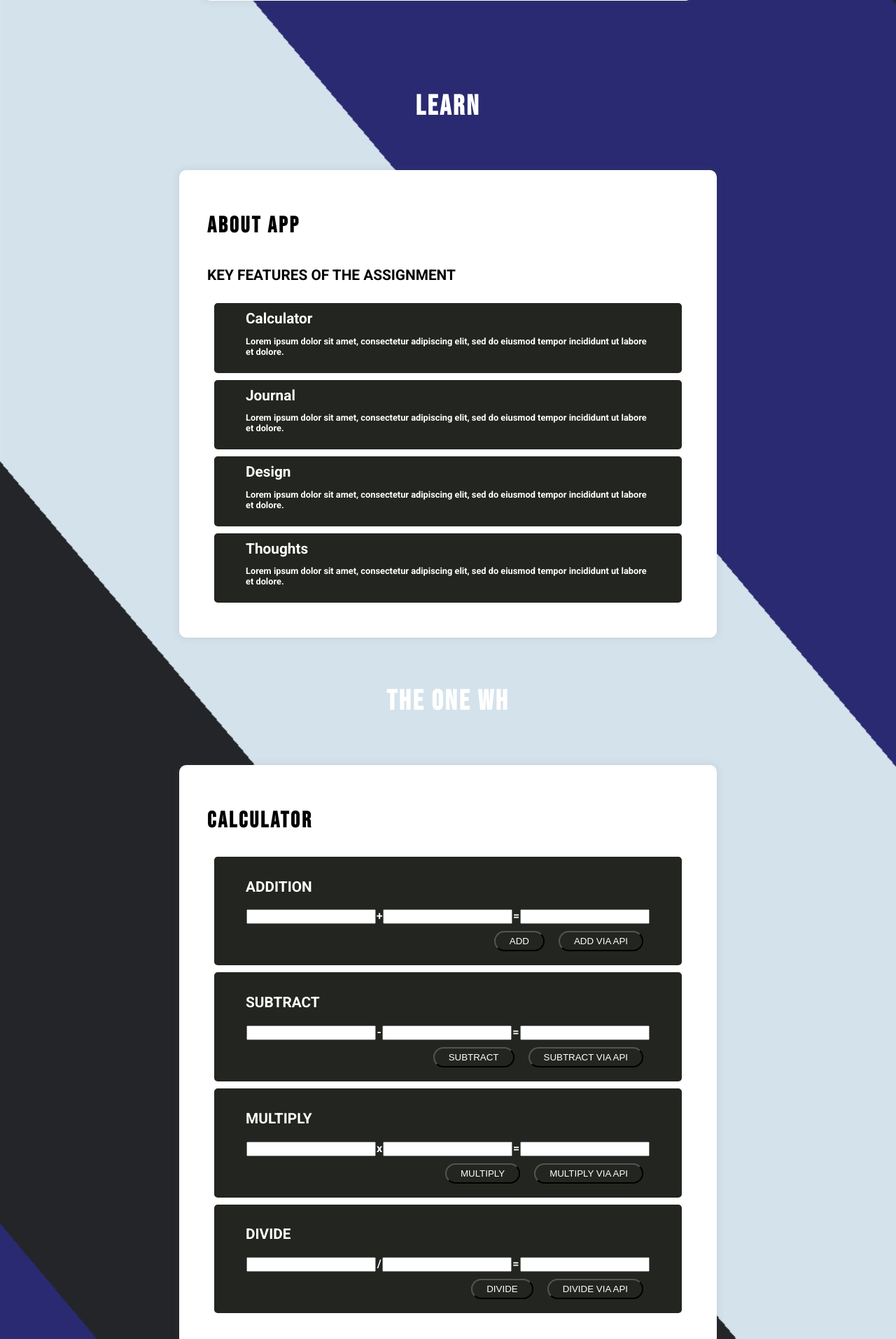
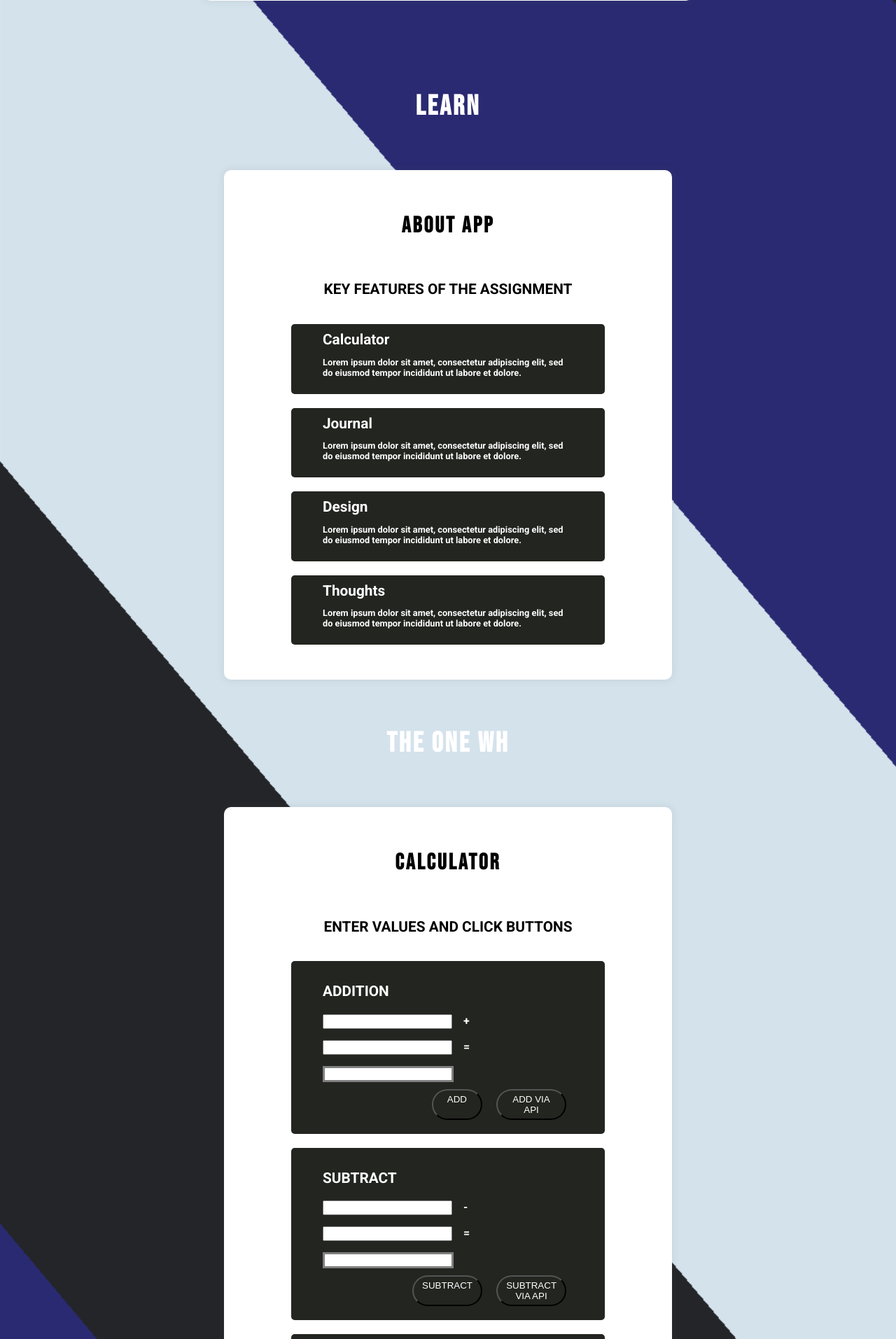
Before and after one commit to Enigma-cloud/bu-app-assignment, a Flask app: page / in a window 1280 px wide. Shown: the part 430-2343 px from the top of the page at 70% size. Run offline with Flask 2, Linux system fonts and the light colour scheme.

Commit message:
s: fixed styling

```diff
--- a/static/styles/app.css
+++ b/static/styles/app.css
@@ -79,25 +79,43 @@ form > button {
     float: right;
 }
 
+.input-readonly {
+    cursor: default;
+    border: 3px solid gray;
+}
+
+.input-readonly:focus {
+    outline: none;
+}
+
 .container {
+    display: flex;
+    flex-direction: column;
+    justify-content: center;
+    align-items: center;
     background-color: #fff;
     margin: 40px 40px;
     padding: 40px 40px;
     border-radius: 10px;
     box-shadow: 0 0 10px 2px rgba(100, 100, 100, 0.1);
-    width: 60%;
+    width: 50%;
     max-height: fit-content;
     overflow: hidden;
 }
 
-.container.wide {
-    width: 65em;
+.sub-container {
+    display: flex;
+    gap: 1.5em;
 }
 
-.sub-container {
-    display: flex;
-    justify-content: space-evenly;
-    flex-grow: 1;
+@media screen and (max-width: 1200px) {
+    .container.wide {
+        width: 80%;
+    }
+
+    .sub-container {
+        flex-direction: column;
+    }
 }
 
 .sidebar {
@@ -166,6 +184,7 @@ form > button {
     background-size: 200% auto;
     color: #fff;
     border-radius: 100px;
+    max-width: 100px;
 }
 
 .btn:hover {
@@ -180,6 +199,7 @@ form > button {
     flex-flow: column wrap;
     background-color: var(--raisin-black-v1);
     color: #fff;
+    width: 80%;
     max-width: 100%;
     border-radius: 5px;
     margin: 10px;
@@ -380,10 +400,15 @@ form > button {
 
 /* CALCULATOR */
 
+.calc-wrapper {
+    display: flex;
+    flex-direction: column;
+}
+
 .calc-display {
     display: flex;
     flex-wrap: wrap;
-    justify-content: space-evenly;
+    gap: 1em;
 }
 
 .calc-btn {
--- a/templates/index.html
+++ b/templates/index.html
@@ -1,7 +1,7 @@
 {% extends 'base.html' %}
 
 {% block head %}
-    <title>APP Assignment - Main</title>
+    <title>BU APP</title>
 {% endblock %}
 {% block body %}
     <!-- Thought of the day -->
@@ -52,44 +52,53 @@
             <h3 id="calculator">Calculator</h3>
             <div class="line"></div>
         </div>
+        <h4 class="sub-heading">Enter values and click buttons</h4>
         <div class="text-content">
             <h3 class="sub-heading">Addition</h3>
+            <div class="calc-wrapper">
                 <div class="calc-display">
-                <input type="string" id="add1"/> + <input type="string" id="add2"/> = <input type="text" id="inputAdd"/>
+                    <input type="string" id="add1"/> + <input type="string" id="add2"/> = <input class="input-readonly" type="text" id="inputAdd" readonly/>
                 </div>
                 <div class="calc-btn">
                     <button class="btn" id="btnAdd" onclick="addNumbers()">Add</button></p>
                     <button class="btn" id="btnAddAPI" >Add via API</button>
                 </div>
             </div>
+        </div>
         <div class="text-content">
             <h3 class="sub-heading">Subtract</h3>
+            <div class="calc-wrapper">
                 <div class="calc-display">
-                <input type="string" id="sub1"/> - <input type="string" id="sub2"/> = <input type="text" id="inputSubtract"/>
+                    <input type="string" id="sub1"/> - <input type="string" id="sub2"/> = <input class="input-readonly" type="text" id="inputSubtract" readonly/>
                 </div>
                 <div class="calc-btn">
                     <button class="btn" id="btnSubtract" onclick="subtractNumbers()">Subtract</button>
                     <button class="btn" id="btnSubtractAPI"> Subtract via API</button>
                 </div>
             </div>
+        </div>
         <div class="text-content">
             <h3 class="sub-heading">Multiply</h3>
+            <div class="calc-wrapper">
                 <div class="calc-display">
-                <input type="string" id="multi1"/> x <input type="string" id="multi2"/> = <input type="text" id="inputMultiply"/>
+                    <input type="string" id="multi1"/> x <input type="string" id="multi2"/> = <input class="input-readonly" type="text" id="inputMultiply" readonly/>
                 </div>
                 <div class="calc-btn">
                     <button class="btn" id="btnMultiply" onclick="multiplyNumbers()">Multiply</button>
                     <button class="btn" id="btnMultiplyAPI">Multiply via API</button>
                 </div>
             </div>
+        </div>
         <div class="text-content">
             <h3 class="sub-heading">Divide</h3>
+            <div class="calc-wrapper">
                 <div class="calc-display">
-                <input type="string" id="divi1"/> / <input type="string" id="divi2"/> = <input type="text" id="inputDivide"/>
+                    <input type="string" id="divi1"/> / <input type="string" id="divi2"/> = <input class="input-readonly" type="text" id="inputDivide" readonly/>
                 </div>
                 <div class="calc-btn">
                     <button class="btn" id="btnDivide" onclick="divideNumbers()">Divide</button>
                     <button class="btn" id="btnDivideAPI">Divide via API</button>
+                </div>
             </div>
         </div>
     </div>
@@ -101,7 +110,7 @@
             <h3 id="journal">Journal</h3>
             <div class="line"></div>
         </div>
-
+        <h4 class="sub-heading">Record your journey</h4>
         <div class="text-content">
             <div class="sub-container" id="journalFrame">
                 <div class="sidebar" id="journalSelection">
--- a/templates/thoughts.html
+++ b/templates/thoughts.html
@@ -5,7 +5,7 @@
 {% endblock %}
 
 {% block body %}
-<div class="container">
+<div class="container wide">
     <div class="main-heading">
         <h3 id="thoughtsHeader">Thought of the Day</h3>
         <div class="line"></div>
```
Lines whose indentation alone changed are shown as unchanged.
